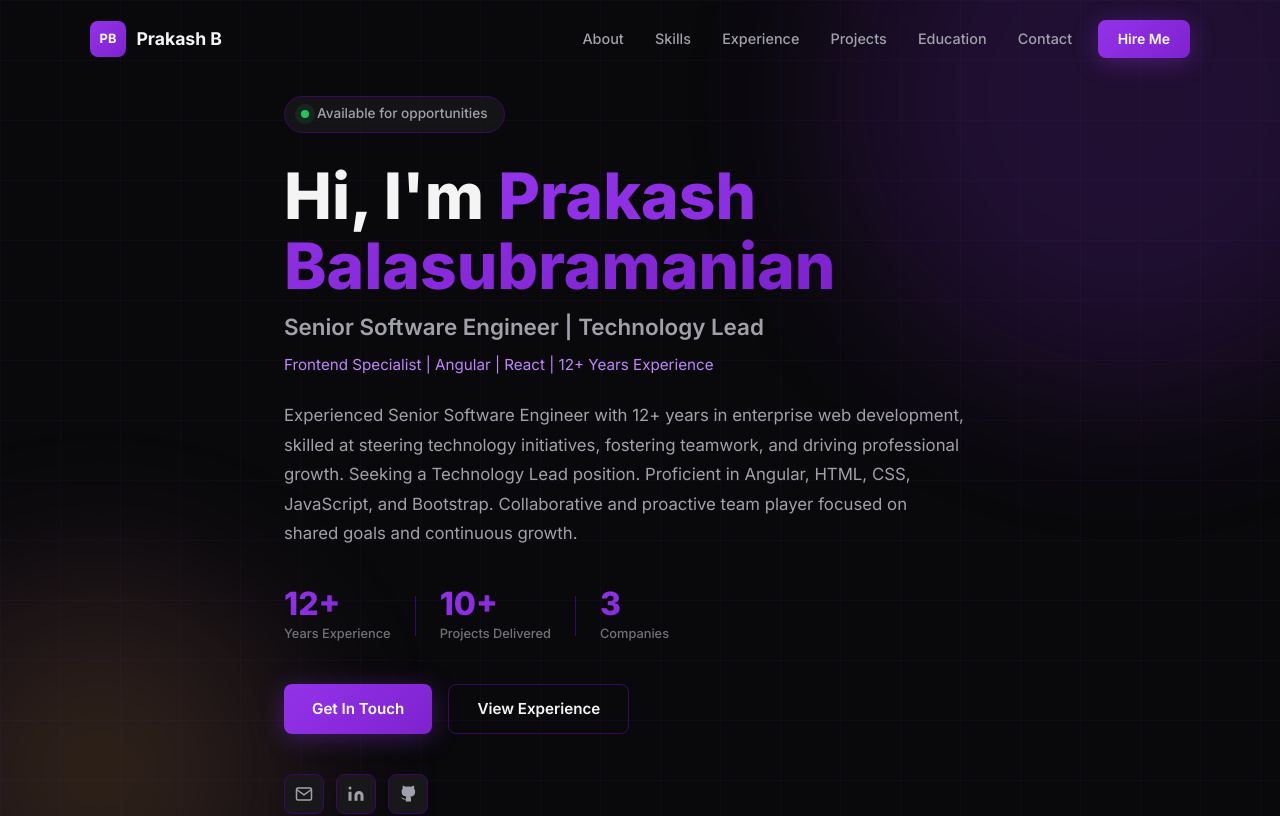
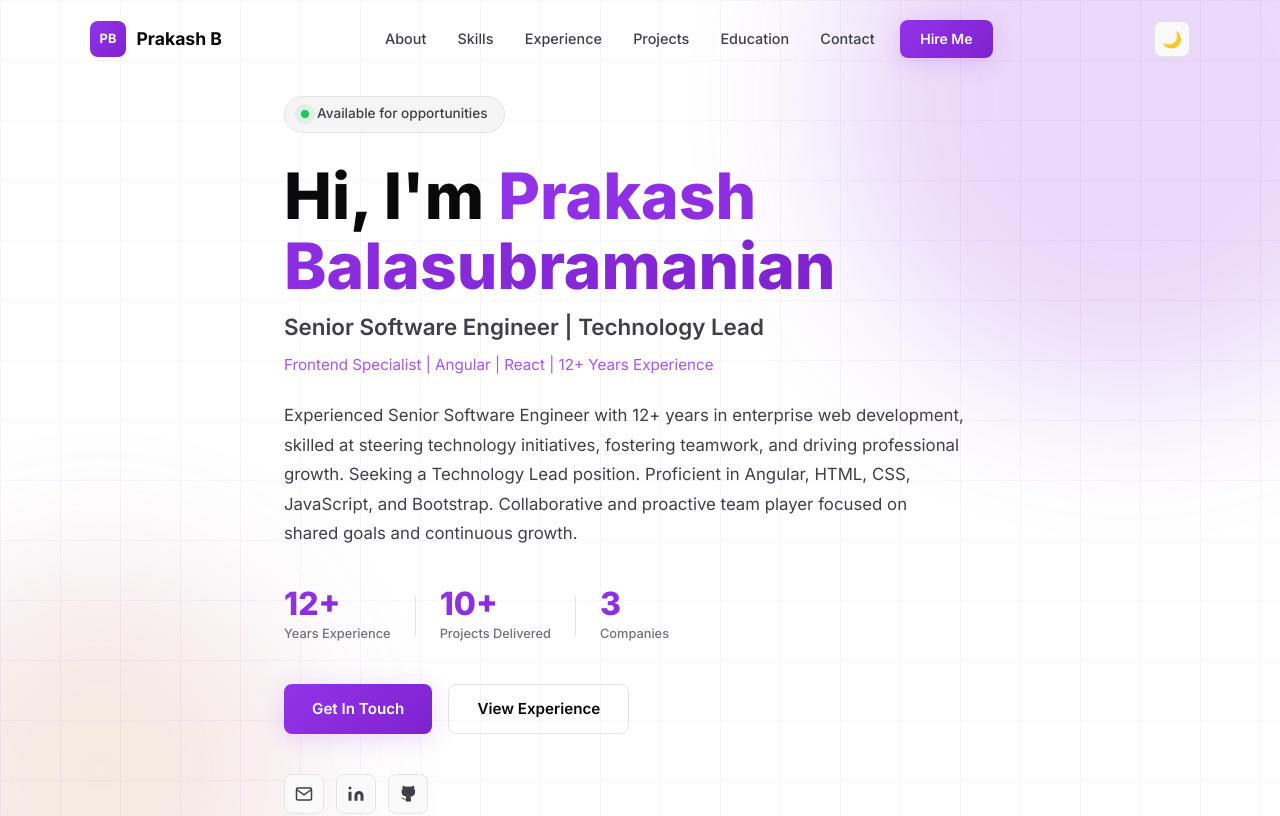
Before and after one commit to Prakash-Balu/myportfolio, a React (Vite) app: page / in a window 1280 px wide. Shown: the top 816 px of the page. Built offline with nearby package versions, Linux system fonts and the light colour scheme.

Commit message:
Application theme changes

```diff
--- a/src/App.jsx
+++ b/src/App.jsx
@@ -1,3 +1,4 @@
+import { ThemeProvider } from './context/ThemeContext';
 import Navbar from './components/Navbar';
 import Hero from './components/Hero';
 import About from './components/About';
@@ -10,7 +11,7 @@ import Footer from './components/Footer';
 
 export default function App() {
   return (
-    <>
+    <ThemeProvider>
       <Navbar />
       <main>
         <Hero />
@@ -22,6 +23,6 @@ export default function App() {
         <Contact />
       </main>
       <Footer />
-    </>
+    </ThemeProvider>
   );
 }
--- a/src/components/Hero.css
+++ b/src/components/Hero.css
@@ -60,7 +60,7 @@
   font-size: 0.85rem;
   font-weight: 500;
   color: var(--text-muted);
-  background: rgba(24, 24, 27, 0.8);
+  background: var(--hero-badge-bg);
   border: 1px solid var(--border);
   padding: 0.4rem 1rem;
   border-radius: 100px;
--- a/src/components/Hero.jsx
+++ b/src/components/Hero.jsx
@@ -1,4 +1,4 @@
-import { personalInfo, statsInfo } from '../data/portfolioData';
+import { personalInfo, statsInfo, statsLabels } from '../data/portfolioData';
 import './Hero.css';
 
 export default function Hero() {
@@ -29,17 +29,17 @@ export default function Hero() {
         <div className="hero__stats">
           <div className="hero__stat">
             <span className="hero__stat-number">{statsInfo.yearsofExp}</span>
-            <span className="hero__stat-label">Years Experience</span>
+            <span className="hero__stat-label">{statsLabels.expLabel}</span>
           </div>
           <div className="hero__stat-divider"></div>
           <div className="hero__stat">
             <span className="hero__stat-number">{statsInfo.projectCounts}</span>
-            <span className="hero__stat-label">Projects Delivered</span>
+            <span className="hero__stat-label">{statsLabels.projectDelLabel}</span>
           </div>
           <div className="hero__stat-divider"></div>
           <div className="hero__stat">
             <span className="hero__stat-number">{statsInfo.companiesCount}</span>
-            <span className="hero__stat-label">Companies</span>
+            <span className="hero__stat-label">{statsLabels.companyLabel}</span>
           </div>
         </div>
 
--- a/src/components/Navbar.css
+++ b/src/components/Navbar.css
@@ -9,11 +9,11 @@
 }
 
 .navbar--scrolled {
-  background: rgba(9, 9, 11, 0.92);
+  background: var(--navbar-scrolled-bg);
   backdrop-filter: blur(16px);
-  border-bottom: 1px solid rgba(59, 7, 100, 0.35);
+  border-bottom: 1px solid var(--navbar-scrolled-border);
   padding: 0.85rem 1.5rem;
-  box-shadow: 0 4px 24px rgba(0, 0, 0, 0.3);
+  box-shadow: var(--shadow);
 }
 
 .navbar__inner {
@@ -79,6 +79,29 @@
   font-size: 0.875rem;
 }
 
+/* Theme toggle button */
+.navbar__theme-toggle {
+  display: flex;
+  align-items: center;
+  justify-content: center;
+  width: 36px;
+  height: 36px;
+  background: var(--card);
+  border: 1px solid var(--border);
+  border-radius: 0.5rem;
+  cursor: pointer;
+  font-size: 1rem;
+  transition: all 0.2s;
+  margin-left: 0.75rem;
+  flex-shrink: 0;
+}
+
+.navbar__theme-toggle:hover {
+  background: var(--card-hover);
+  border-color: var(--accent-light);
+  transform: translateY(-1px);
+}
+
 .navbar__hamburger {
   display: none;
   flex-direction: column;
@@ -87,6 +110,7 @@
   border: none;
   cursor: pointer;
   padding: 0.25rem;
+  margin-left: 0.5rem;
 }
 
 .navbar__hamburger span {
@@ -162,7 +186,7 @@
     position: fixed;
     inset: 0;
     z-index: 1000;
-    background: rgba(9, 9, 11, 0.98);
+    background: var(--mobile-overlay-bg);
     backdrop-filter: blur(16px);
     display: flex;
     align-items: center;
--- a/src/components/Navbar.jsx
+++ b/src/components/Navbar.jsx
@@ -1,5 +1,6 @@
 import { useState, useEffect } from 'react';
 import { createPortal } from 'react-dom';
+import { useTheme } from '../context/ThemeContext';
 import './Navbar.css';
 
 const navLinks = [
@@ -15,6 +16,7 @@ export default function Navbar() {
   const [scrolled, setScrolled] = useState(false);
   const [menuOpen, setMenuOpen] = useState(false);
   const [active, setActive] = useState('');
+  const { theme, toggleTheme } = useTheme();
 
   useEffect(() => {
     const handleScroll = () => setScrolled(window.scrollY > 20);
@@ -62,6 +64,15 @@ export default function Navbar() {
           </ul>
 
           <button
+            className="navbar__theme-toggle"
+            onClick={toggleTheme}
+            aria-label={`Switch to ${theme === 'light' ? 'dark' : 'light'} mode`}
+            title={`Switch to ${theme === 'light' ? 'dark' : 'light'} mode`}
+          >
+            {theme === 'light' ? '🌙' : '☀️'}
+          </button>
+
+          <button
             className={`navbar__hamburger ${menuOpen ? 'is-open' : ''}`}
             onClick={() => setMenuOpen(!menuOpen)}
             aria-label="Toggle menu"
--- /dev/null
+++ b/src/context/ThemeContext.jsx
@@ -0,0 +1,26 @@
+import { createContext, useContext, useState, useEffect } from 'react';
+
+const ThemeContext = createContext(null);
+
+export function ThemeProvider({ children }) {
+  const [theme, setTheme] = useState(
+    () => localStorage.getItem('portfolio-theme') || 'light'
+  );
+
+  useEffect(() => {
+    document.documentElement.setAttribute('data-theme', theme);
+    localStorage.setItem('portfolio-theme', theme);
+  }, [theme]);
+
+  const toggleTheme = () => setTheme(t => (t === 'light' ? 'dark' : 'light'));
+
+  return (
+    <ThemeContext.Provider value={{ theme, toggleTheme }}>
+      {children}
+    </ThemeContext.Provider>
+  );
+}
+
+export function useTheme() {
+  return useContext(ThemeContext);
+}
--- a/src/data/portfolioData.js
+++ b/src/data/portfolioData.js
@@ -5,20 +5,22 @@ export const statsInfo = {
 }
 
 export const statsLabels = {
-  expLabel : ''
+  expLabel : 'Years Experience',
+  projectDelLabel: 'Projects Delivered',
+  companyLabel: 'Companies'
 }
 
 export const personalInfo = {
   name: 'Prakash Balasubramanian',
   title: 'Senior Software Engineer | Technology Lead',
-  subtitle: `Frontend Specialist | Angular | React | ${statsInfo.yearsofExp} Years Experience`,
+  subtitle: `Frontend Specialist | Angular | React | ${statsInfo.yearsofExp} ${statsLabels.expLabel}`,
   email: 'prakash.engg89@gmail.com',
   phone: '+91 9944363757',
   location: 'Chennai, India',
   linkedin: 'https://www.linkedin.com/in/prakash-b-941885341/',
   github: 'https://github.com/Prakash-Balu',
   summary:
-    'Experienced Senior Software Engineer with 12+ years in enterprise web development, skilled at steering technology initiatives, fostering teamwork, and driving professional growth. Seeking a Technology Lead position. Proficient in Angular, HTML, CSS, JavaScript, and Bootstrap. Collaborative and proactive team player focused on shared goals and continuous growth.',
+    `Experienced Senior Software Engineer with ${statsInfo.yearsofExp} years in enterprise web development, skilled at steering technology initiatives, fostering teamwork, and driving professional growth. Seeking a Technology Lead position. Proficient in Angular, HTML, CSS, JavaScript, and Bootstrap. Collaborative and proactive team player focused on shared goals and continuous growth.`,
 };
 
 export const skills = {
--- a/src/index.css
+++ b/src/index.css
@@ -5,6 +5,30 @@
 }
 
 :root {
+  /* Light theme (default) */
+  --primary: #ffffff;
+  --accent: #9333ea;
+  --accent-light: #a855f7;
+  --accent-dark: #7e22ce;
+  --secondary: #f4f4f5;
+  --surface: #ffffff;
+  --card: #fafafa;
+  --card-hover: #f4f4f5;
+  --text: #09090b;
+  --text-muted: #3f3f46;
+  --text-dim: #71717a;
+  --border: #e4e4e7;
+  --gradient: linear-gradient(135deg, #9333ea, #7e22ce);
+  --gradient-subtle: linear-gradient(135deg, rgba(147, 51, 234, 0.08), rgba(126, 34, 206, 0.08));
+  --shadow: 0 4px 24px rgba(0, 0, 0, 0.08);
+  --shadow-accent: 0 4px 24px rgba(147, 51, 234, 0.18);
+  --navbar-scrolled-bg: rgba(255, 255, 255, 0.92);
+  --navbar-scrolled-border: rgba(228, 228, 231, 0.8);
+  --mobile-overlay-bg: rgba(255, 255, 255, 0.98);
+  --hero-badge-bg: rgba(244, 244, 245, 0.9);
+}
+
+[data-theme="dark"] {
   --primary: #09090b;
   --accent: #9333ea;
   --accent-light: #c084fc;
@@ -21,6 +45,10 @@
   --gradient-subtle: linear-gradient(135deg, rgba(147, 51, 234, 0.15), rgba(126, 34, 206, 0.15));
   --shadow: 0 4px 24px rgba(0, 0, 0, 0.6);
   --shadow-accent: 0 4px 24px rgba(147, 51, 234, 0.35);
+  --navbar-scrolled-bg: rgba(9, 9, 11, 0.92);
+  --navbar-scrolled-border: rgba(59, 7, 100, 0.4);
+  --mobile-overlay-bg: rgba(9, 9, 11, 0.98);
+  --hero-badge-bg: rgba(24, 24, 27, 0.8);
 }
 
 html {
@@ -33,6 +61,7 @@ body {
   color: var(--text);
   line-height: 1.6;
   overflow-x: hidden;
+  transition: background-color 0.3s ease, color 0.3s ease;
 }
 
 a {
```
